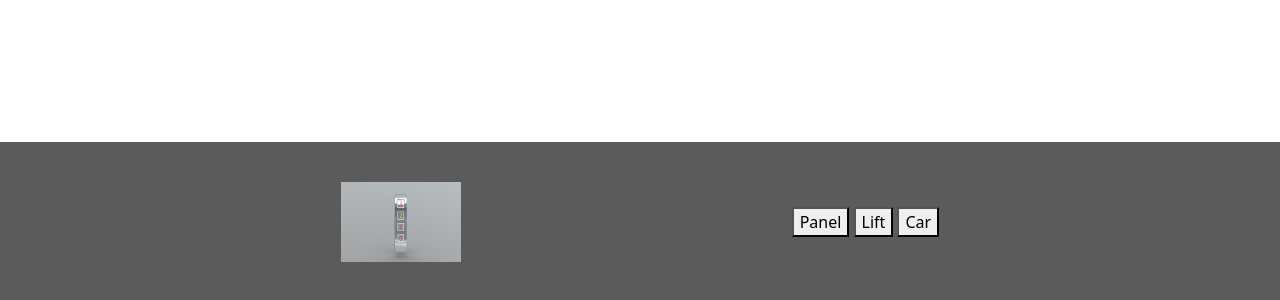
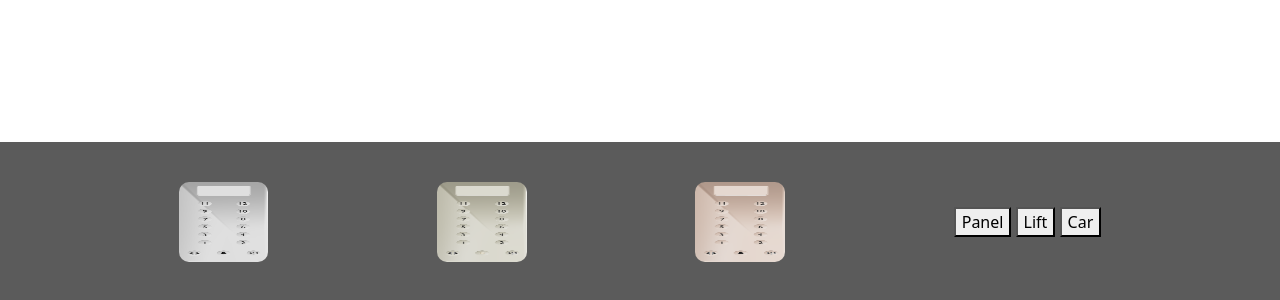
Before and after one commit to Hannesnt/AR-Projekt, a website: page index.html in a window 1280 px wide. Shown: the part 498-798 px from the top of the page. Drawn offline with nearby package versions, Linux system fonts and the light colour scheme.

Commit message:
added images

```diff
--- a/index.css
+++ b/index.css
@@ -86,9 +86,10 @@
   justify-content: space-evenly;
 }
 
-.footer-image-left {
+.footer-image {
   height: 10vh;
-  width: 15vh;
+  width: 7vw;
+  border-radius: 10px;
 }
 
 /* .buttons {
--- a/index.html
+++ b/index.html
@@ -53,8 +53,16 @@
   <div class="container footer-container">
       <div class="footer">
         <img
-          class="footer-image-left"
-          src="/assets/images/elevator-button.jpeg"
+          class="footer-image"
+          src="/images/defaultpanel.png"
+        />
+                <img
+          class="footer-image"
+          src="/images/goldenpanel.png"
+        />
+                        <img
+          class="footer-image"
+          src="/images/copperpanel.png"
         />
         <div class="buttons">
           <button  class="switchButtons" >Panel</button>
```
Also changed, not shown: images/copperpanel.png (added), images/defaultpanel.png (added), images/goldenpanel.png (added).
